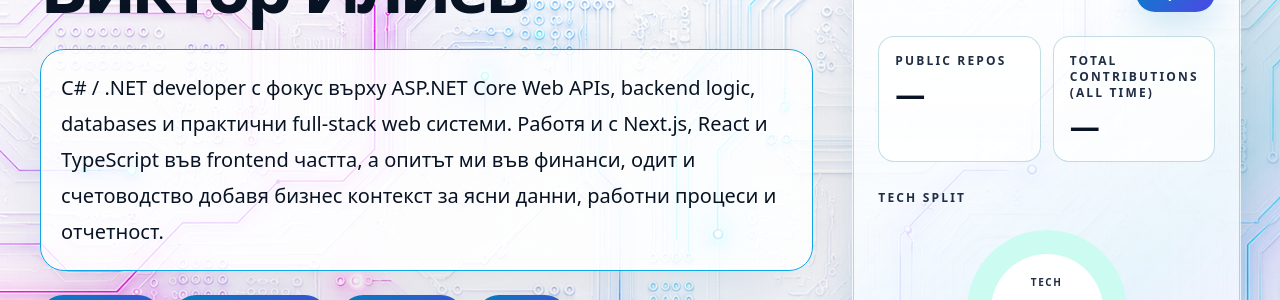
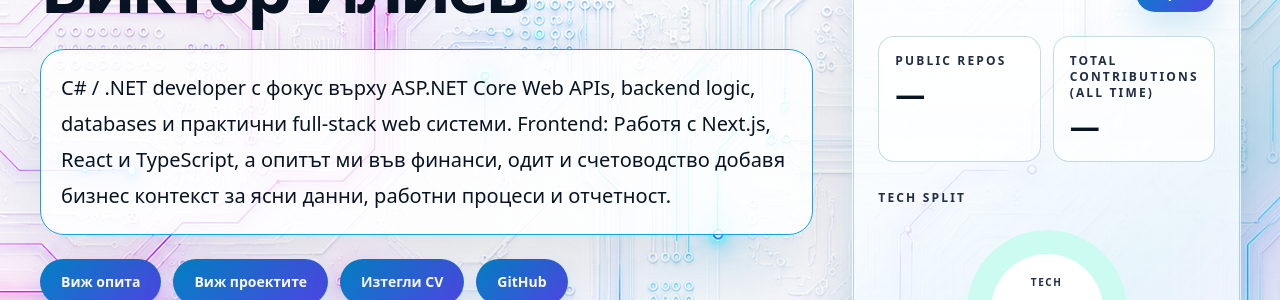
Before and after one commit to viktor132607/MyPortfolioPage, a Next.js app: page /bg in a window 1280 px wide. Shown: the part 196-496 px from the top of the page. Built offline with nearby package versions, Linux system fonts and the light colour scheme; no server answers.

Commit message:
Clarify frontend sentence in Bulgarian profile summary

```diff
--- a/src/data/bg/profile.ts
+++ b/src/data/bg/profile.ts
@@ -3,7 +3,7 @@ export const profile = {
       role: "",
       headline: "Виктор Илиев",
       summary:
-        "C# / .NET developer с фокус върху ASP.NET Core Web APIs, backend logic, databases и практични full-stack web системи. Работя и с Next.js, React и TypeScript във frontend частта, а опитът ми във финанси, одит и счетоводство добавя бизнес контекст за ясни данни, работни процеси и отчетност.",
+        "C# / .NET developer с фокус върху ASP.NET Core Web APIs, backend logic, databases и практични full-stack web системи. Frontend: Работя с Next.js, React и TypeScript, а опитът ми във финанси, одит и счетоводство добавя бизнес контекст за ясни данни, работни процеси и отчетност.",
       email: "iliev132607@gmail.com",
       phone: "+359 899564288",
       location: "Varna / Bulgaria",
```
